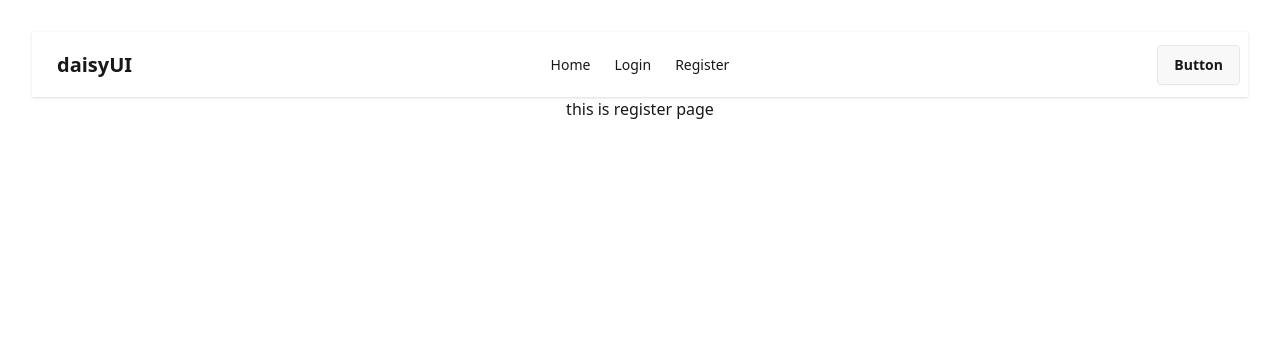
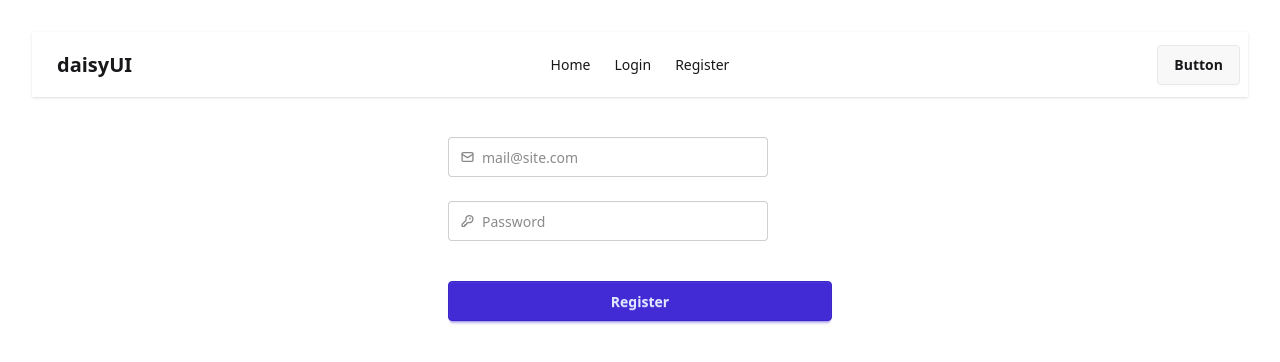
Before and after one commit to mehadishisir/login-with-email-and-password, a React (Vite) app: page /register in a window 1280 px wide. Shown: the top 362 px of the page. Built offline with nearby package versions, Linux system fonts and the light colour scheme.

Commit message:
add email password field

```diff
--- a/src/pages/Register/Register.jsx
+++ b/src/pages/Register/Register.jsx
@@ -1,7 +1,85 @@
 import React from "react";
 
 const Register = () => {
-  return <div>this is register page</div>;
+  const handleSubmit = (e) => {
+    e.preventDefault();
+    const email = e.target.email.value;
+    const password = e.target.password.value;
+    console.log(email, password);
+    e.target.reset();
+  };
+  return (
+    <div>
+      <form
+        onSubmit={handleSubmit}
+        className="flex flex-col max-w-sm mx-auto mt-10"
+      >
+        {/* email */}
+        <label className="input validator">
+          <svg
+            className="h-[1em] opacity-50"
+            xmlns="http://www.w3.org/2000/svg"
+            viewBox="0 0 24 24"
+          >
+            <g
+              strokeLinejoin="round"
+              strokeLinecap="round"
+              strokeWidth="2.5"
+              fill="none"
+              stroke="currentColor"
+            >
+              <rect width="20" height="16" x="2" y="4" rx="2"></rect>
+              <path d="m22 7-8.97 5.7a1.94 1.94 0 0 1-2.06 0L2 7"></path>
+            </g>
+          </svg>
+          <input
+            type="email"
+            name="email"
+            placeholder="mail@site.com"
+            required
+          />
+        </label>
+        <div className="validator-hint hidden">Enter valid email address</div>
+        {/* password */}
+        <br></br>
+        <label className="input validator">
+          <svg
+            className="h-[1em] opacity-50"
+            xmlns="http://www.w3.org/2000/svg"
+            viewBox="0 0 24 24"
+          >
+            <g
+              strokeLinejoin="round"
+              strokeLinecap="round"
+              strokeWidth="2.5"
+              fill="none"
+              stroke="currentColor"
+            >
+              <path d="M2.586 17.414A2 2 0 0 0 2 18.828V21a1 1 0 0 0 1 1h3a1 1 0 0 0 1-1v-1a1 1 0 0 1 1-1h1a1 1 0 0 0 1-1v-1a1 1 0 0 1 1-1h.172a2 2 0 0 0 1.414-.586l.814-.814a6.5 6.5 0 1 0-4-4z"></path>
+              <circle cx="16.5" cy="7.5" r=".5" fill="currentColor"></circle>
+            </g>
+          </svg>
+          <input
+            type="password"
+            name="password"
+            required
+            placeholder="Password"
+            minlength="8"
+            title="Must be more than 8 characters, including number, lowercase letter, uppercase letter"
+          />
+        </label>
+        <p className="validator-hint hidden">
+          Must be more than 8 characters, including
+          <br />
+          At least one number <br />
+          At least one lowercase letter <br />
+          At least one uppercase letter
+        </p>
+        <br></br>
+        <button className="btn btn-primary mt-4">Register</button>
+      </form>
+    </div>
+  );
 };
 
 export default Register;
```
